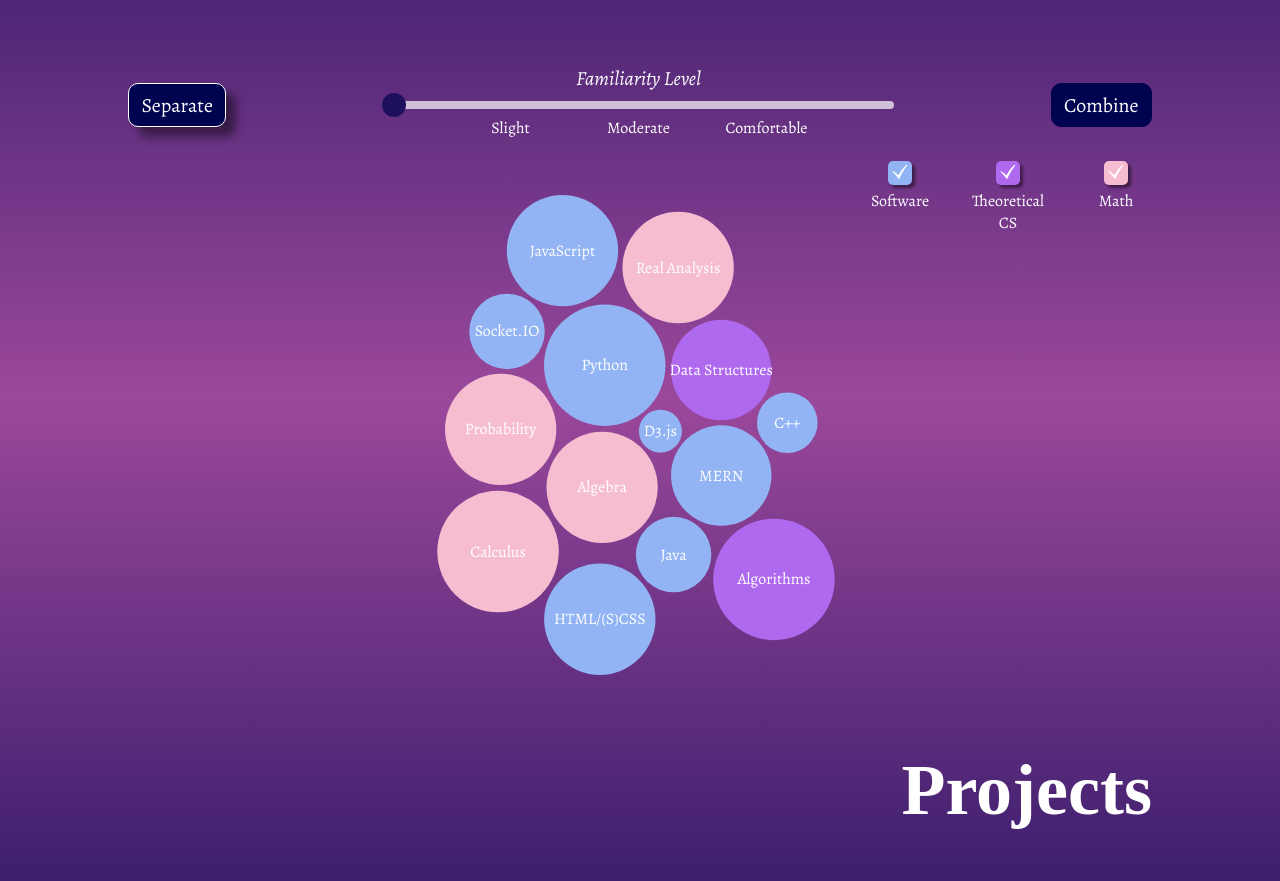
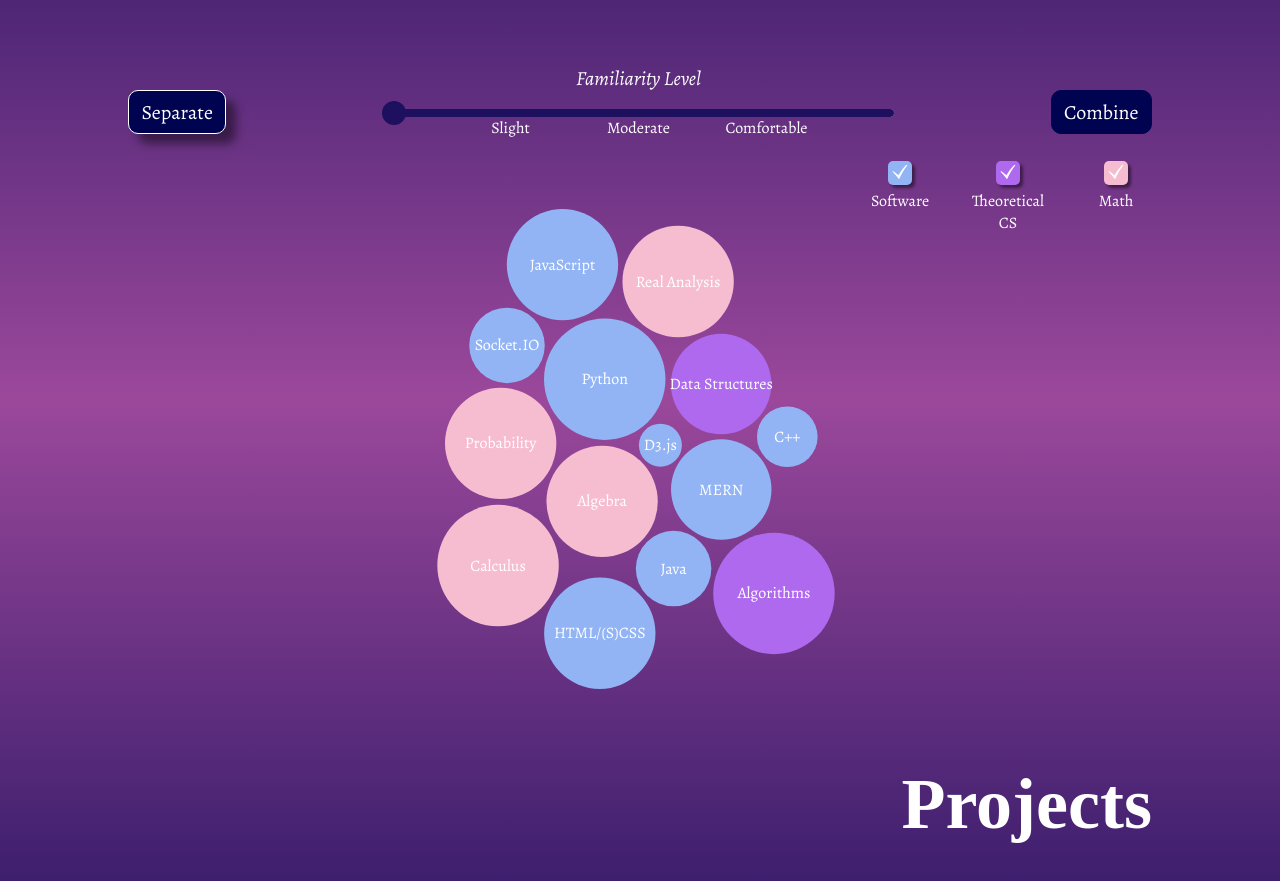
Before and after one commit to jesseyang432/jesseyang432.github.io, a React (Create React App) app: page / in a window 1280 px wide. Shown: the part 1202-2083 px from the top of the page. Built offline with nearby package versions, Linux system fonts and the light colour scheme; a web font is replaced by a local one.

Commit message:
adjusted slider to be filled

```diff
--- a/src/components/modules/Explore.js
+++ b/src/components/modules/Explore.js
@@ -249,6 +249,8 @@
   }
 
   render() {
+      let fillWidth = (100-10*this.state.minFamiliarity).toString().concat("%");
+      console.log(fillWidth);
     return (
         <>
             <div className="Explore-container">
@@ -257,7 +259,10 @@
                     <button id={this.state.distribution === "separate" ? "Explore-button-selected" : "Explore-button-unselected"} className="exp-fadeIn" onClick={this.toggleSeparate}>Separate</button>
                     <div className="Explore-slider-container exp-fadeIn">
                         <p className="Explore-slider-header"><em>Familiarity Level</em></p>
-                        <input className="Explore-slider" type="range" min="0" max="10" step="0.1" value={this.state.minFamiliarity} onChange={this.changeMinFamiliarity}></input>
+                        <div className="Explore-slider-body">
+                            <input className="Explore-slider" type="range" min="0" max="10" step="0.1" value={this.state.minFamiliarity} onChange={this.changeMinFamiliarity}></input>
+                            <div className="Explore-input-fill" style={{width: fillWidth}}></div>
+                        </div>
                         <p className="Explore-slider-slight">Slight</p>
                         <p className="Explore-slider-moderate">Moderate</p>
                         <p className="Explore-slider-comfortable">Comfortable</p>
--- a/src/components/modules/_Explore.scss
+++ b/src/components/modules/_Explore.scss
@@ -175,13 +175,25 @@
 		transform: translate(-50%);
 	}
 
+	.Explore-slider-body {
+		width: 100%;
+		opacity: 0.7;
+		position: relative;
+
+		&:hover {
+			opacity: 1;
+		}
+
 		.Explore-input-fill {
 			min-width: 0;
 			height: 8px;
-		border-radius: 0 4px 4px 0;
+			border-radius: 4px;
 			position: absolute;
+			top: 50%;
 			right: 0;
+			transform: translateY(calc(-50% + 1px));
 			background: $dark-blue;
+		}
 	}
 
 	input {
@@ -190,11 +202,6 @@
 		height: 8px;
 		border-radius: 4px;
 		outline: none;
-		opacity: 0.7;
-
-		&:hover {
-			opacity: 1;
-		}
 
 		&::-webkit-slider-thumb {
 			-webkit-appearance: none;
--- a/src/components/styles.css
+++ b/src/components/styles.css
@@ -1068,12 +1068,25 @@
           transform: translate(-50%);
 }
 
-.Explore-slider-container .Explore-input-fill {
+.Explore-slider-container .Explore-slider-body {
+  width: 100%;
+  opacity: 0.7;
+  position: relative;
+}
+
+.Explore-slider-container .Explore-slider-body:hover {
+  opacity: 1;
+}
+
+.Explore-slider-container .Explore-slider-body .Explore-input-fill {
   min-width: 0;
   height: 8px;
-  border-radius: 0 4px 4px 0;
+  border-radius: 4px;
   position: absolute;
+  top: 50%;
   right: 0;
+  -webkit-transform: translateY(calc(-50% + 1px));
+          transform: translateY(calc(-50% + 1px));
   background: #000350;
 }
 
@@ -1083,11 +1096,6 @@
   height: 8px;
   border-radius: 4px;
   outline: none;
-  opacity: 0.7;
-}
-
-.Explore-slider-container input:hover {
-  opacity: 1;
 }
 
 .Explore-slider-container input::-webkit-slider-thumb {
```
Also changed, not shown: 2 other files (tests, documents, lock files or other folders). Lines whose indentation alone changed are shown as unchanged.
